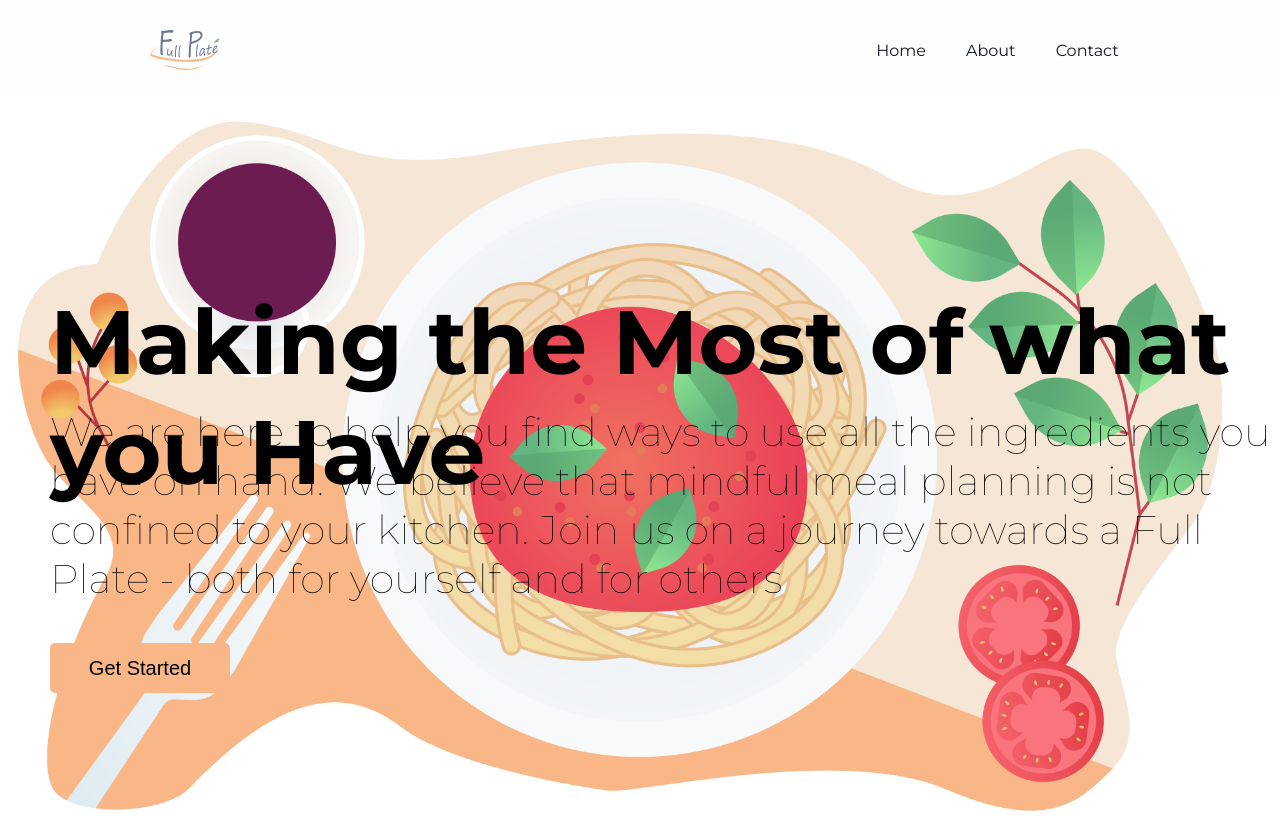
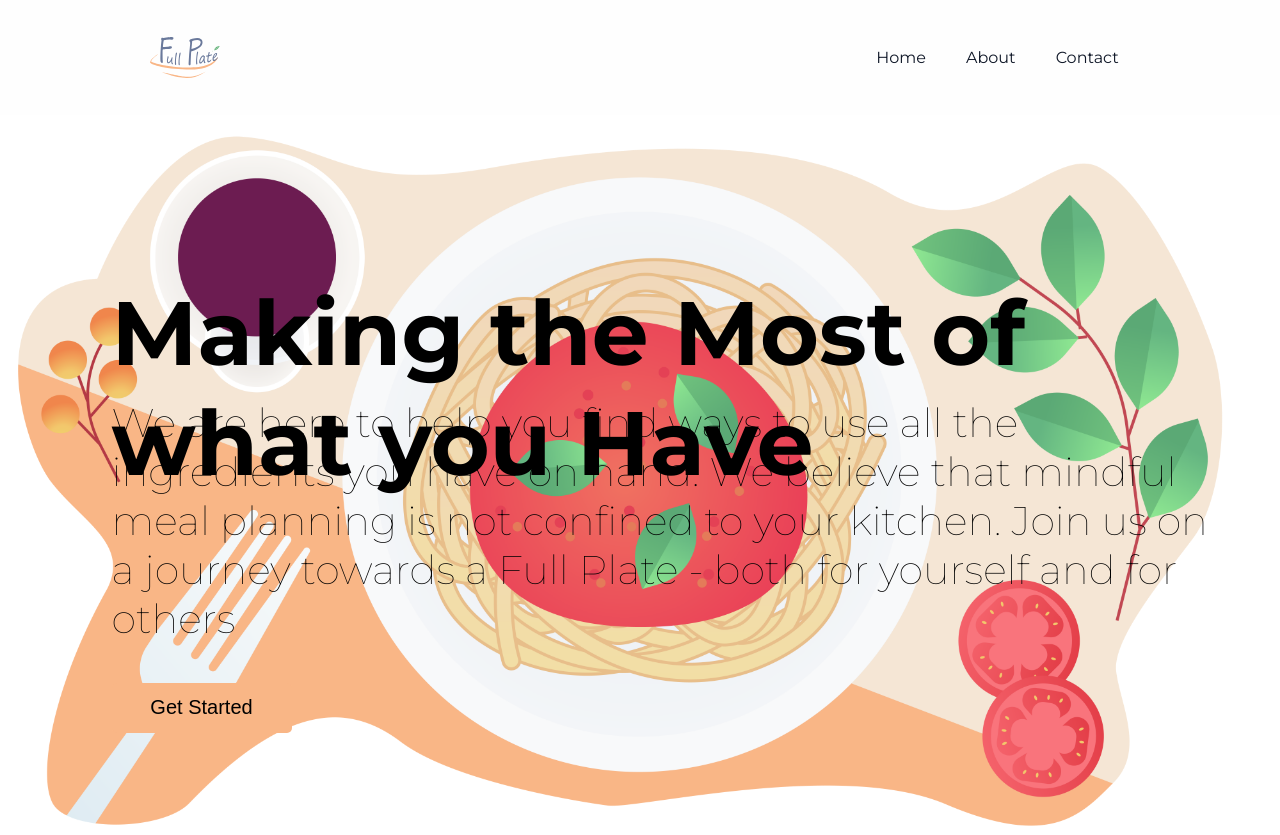
Before and after one commit to Don-PhDev/FullPlate, a React (Create React App) app: page / in a window 1280 px wide. Built offline with nearby package versions, Linux system fonts and the light colour scheme.

Commit message:
Add wrapper component and prop, add wrapper css stying, add wrapper prop to Home page, changed height of navbar

```diff
--- a/package.json
+++ b/package.json
@@ -14,7 +14,7 @@
     "react": "^17.0.2",
     "react-dom": "^17.0.2",
     "react-router-dom": "^6.2.2",
-    "react-scripts": "5.0.0",
+    "react-scripts": "^5.0.0",
     "web-vitals": "^2.1.4"
   },
   "scripts": {
--- /dev/null
+++ b/src/components/Wrapper/Wrapper.css
@@ -0,0 +1,5 @@
+.wrapper {
+  max-width: 1440px;
+  width: 90%;
+  margin: 0 auto;
+}
--- /dev/null
+++ b/src/components/Wrapper/Wrapper.js
@@ -0,0 +1,7 @@
+import "./Wrapper.css"
+
+export default function Wrapper(props) {
+  return (
+    <div className="wrapper">{props.children}</div>
+  )
+}
--- a/src/pages/Home.js
+++ b/src/pages/Home.js
@@ -2,11 +2,13 @@ import React from "react";
 import { Link } from "react-router-dom";
 import BannerImage from "../assets/homefood.png";
 import "../styles/Home.css";
+import Wrapper from "../components/Wrapper/Wrapper";
 
 function Home() {
   return (
     <div className="home" style={{ backgroundImage: `url(${BannerImage})` }}>
       <div className="headerContainer">
+        <Wrapper>
           <h1 style={{ fontWeight: "bold" }}> Making the Most of what you Have </h1>
           <p>We are here to help you find ways to use all the ingredients you
             have on hand. We believe that mindful meal planning is not confined
@@ -15,6 +17,7 @@ function Home() {
           <Link to="/Recipes">
             <button> Get Started</button>
           </Link>
+        </Wrapper>
       </div>
     </div>
   );
--- a/src/styles/Navbar.css
+++ b/src/styles/Navbar.css
@@ -1,6 +1,6 @@
 .navbar {
   width: 100%;
-  height: 100px;
+  height: 115px;
   background-color: #FEFEFE;
   display: flex;
   flex-direction: row;
```
Also changed, not shown: src/App.css (line endings or trailing spaces), src/index.css (line endings or trailing spaces), 1 other file (tests, documents, lock files or other folders). Lines whose indentation alone changed are shown as unchanged.
